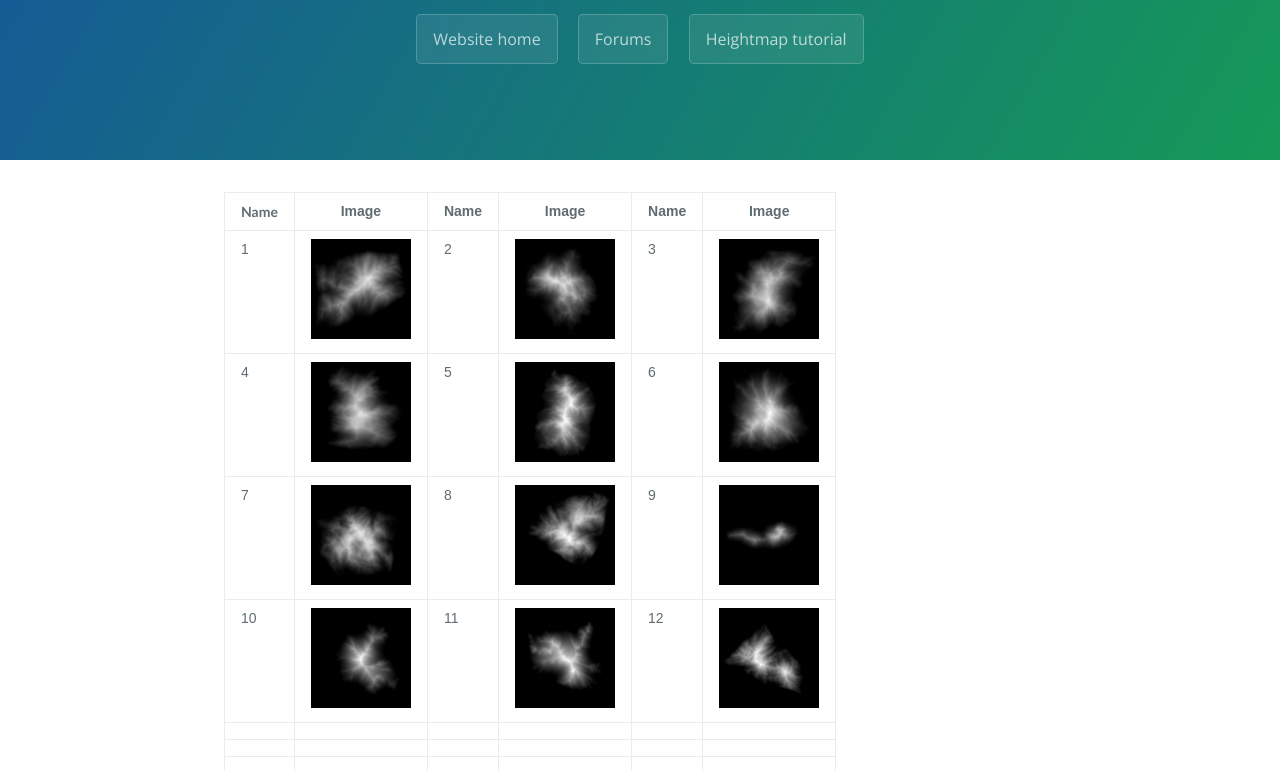
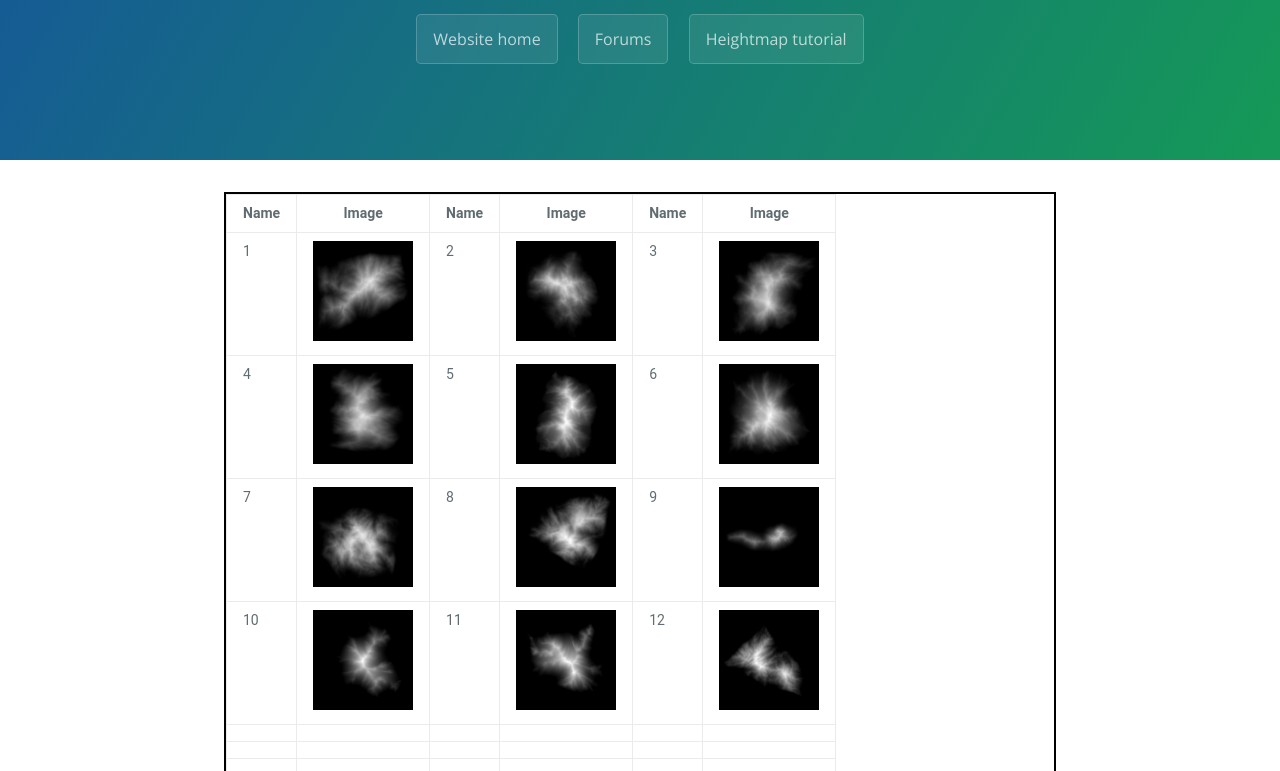
Before and after one commit to AthionOfficial/AthionHeightmap, a plain HTML site: page index.html in a window 1280 px wide. Shown: the part 176-947 px from the top of the page. Drawn offline with nearby package versions, Linux system fonts and the light colour scheme.

Commit message:
no message

```diff
--- a/index.html
+++ b/index.html
@@ -19,13 +19,13 @@
     </section>
     <section class="main-content">
 	<style type="text/css">
-	.tg  {border-collapse:collapse;border-spacing:0;}
-	.tg td{font-family:Arial, sans-serif;font-size:14px;padding:10px 5px;border-style:solid;border-width:1px;overflow:hidden;word-break:normal;}
-	.tg th{font-family:Arial, sans-serif;font-size:14px;font-weight:normal;padding:10px 5px;border-style:solid;border-width:1px;overflow:hidden;word-break:normal;}
-	.tg .tg-404i{font-weight:bold;font-family:"Trebuchet MS", Helvetica, sans-serif !important;;vertical-align:top}
+	.tg  {border-collapse:collapse;border-spacing:0; border: 2px solid black;}
+	.tg td{font-family:Roboto;font-size:14px;padding:10px 5px;border-style:solid;border-width:1px;overflow:hidden;word-break:normal;}
+	.tg th{font-family:Roboto;font-size:14px;font-weight:normal;padding:10px 5px;border-style:solid;border-width:1px;overflow:hidden;word-break:normal;}
+	.tg .tg-404i{font-weight:bold;font-family:"Roboto";vertical-align:top}
 	.tg .tg-9hbo{font-weight:bold;vertical-align:top}
 	.tg .tg-yw4l{vertical-align:top}
-	.tg .tg-o9ov{font-family:"Trebuchet MS", Helvetica, sans-serif !important;;vertical-align:top}
+	.tg .tg-o9ov{font-family:"Roboto";vertical-align:top}
 	</style>
 	<table class="tg">
 	<tr>
```
